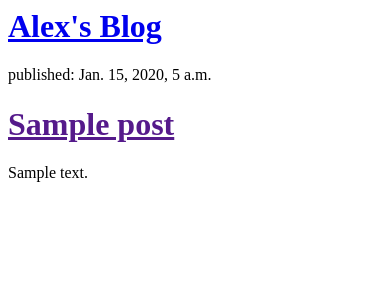
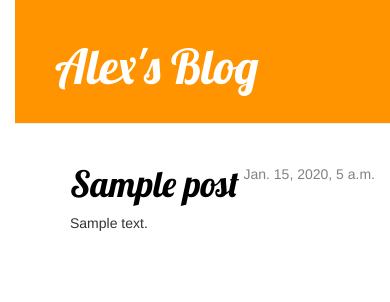
Before and after one commit to chutkan1/my-first-blog, a Django app: template blog/templates/blog/post_list.html in a window 390 px wide. Shown: the top 302 px of the page. Run offline with Django 3.2, Linux system fonts and the light colour scheme; the template is opened without the code that fills it: values that come from a table or form of the project are taken from there, others are empty; tables that the repository leaves empty hold one stand-in row (values such as "Sample post"); some libraries are stand-ins or nearby versions.

Commit message:
Added view and template for detailed blog post as well as CSS for the site.

```diff
--- /dev/null
+++ b/blog/static/css/blog.css
@@ -0,0 +1,73 @@
+.page-header {
+  background-color: #ff9400;
+  margin-top: 0;
+  padding: 20px 20px 20px 40px;
+}
+
+.page-header h1, .page-header h1 a, .page-header h1 a:visited, .page-header h1 a:active {
+  color: #ffffff;
+  font-size: 36pt;
+  text-decoration: none;
+}
+
+.content {
+  margin-left: 40px;
+}
+
+h1, h2, h3, h4 {
+  font-family: Lobster, sans-serif;
+}
+
+.date {
+  float: right;
+  color: #828282;
+}
+
+.save {
+  float: right;
+}
+
+.post-form textarea, .post-form input {
+  width: 100%;
+}
+
+.top-menu, .top-menu:hover, .top-menu:visited {
+  color: #ffffff;
+  float: right;
+  font-size: 26pt;
+  margin-right: 20px;
+}
+
+.post {
+  margin-bottom: 70px;
+}
+
+.post h1 a, .post h1 a:visited {
+  color: #000000;
+}
+
+
+
+
+
+
+
+
+
+
+
+
+
+
+
+
+
+
+
+
+
+
+
+body {
+  padding-left: 15px;
+}
--- /dev/null
+++ b/blog/templates/blog/base.html
@@ -0,0 +1,27 @@
+{% load staticfiles %}
+<html>
+
+  <head>
+    <title>Alex's Blog</title>
+    <link rel="stylesheet" href="//maxcdn.bootstrapcdn.com/bootstrap/3.2.0/css/bootstrap.min.css">
+    <link rel="stylesheet" href="//maxcdn.bootstrapcdn.com/bootstrap/3.2.0/css/bootstrap-theme.min.css">
+    <link rel='stylesheet' href="{% static 'css/blog.css' %}">
+    <link href='https://fonts.googleapis.com/css?family=Lobster&subset=latin,latin-ext' rel='stylesheet' type='text/css'>
+  </head>
+
+  <body>
+
+    <div class='page-header'>
+      <h1><a href='/'>Alex's Blog</a></h1>
+    </div>
+
+    <div class='content container'>
+      <div class='row'>
+        <div class='col-md-8'>
+          {% block content %}
+          {% endblock %}
+        </div>
+      </div>
+    </div>
+  </body>
+</html>
--- a/blog/templates/blog/post_list.html
+++ b/blog/templates/blog/post_list.html
@@ -1,23 +1,18 @@
-<html>
+{% extends 'blog/base.html' %}
 
-  <head>
-    <title>Alex's Blog</title>
-  </head>
-
-  <body>
-
-    <div>
-      <h1><a href='/'>Alex's Blog</a></h1>
+{% block content %}
+  {% for post in posts %}
+    <div class='post'>
+      <!-- legacy date format
+      <div class='date'>
+        <p>published: {{ post.published_date }}</p>
+      </div>
+      -->
+      <div class='date'>
+        {{ post.published_date }}
+      </div>
+      <h1><a href="{% url 'post_detail' pk=post.pk %}">{{ post.title }}</a></h1>
+      <p>{{ post.text|linebreaks }}</p>
     </div>
-
-    {% for post in posts %}
-      <div>
-        <p>published: {{ post.published_date }}</p>
-        <h1><a href=''>{{ post.title }}</a></h1>
-        <p>{{ post.text|linebreaks }}</p>
-      </div>
-    {% endfor %}
-
-  </body>
-
-</html>
+  {% endfor %}
+{% endblock %}
--- a/blog/urls.py
+++ b/blog/urls.py
@@ -2,5 +2,6 @@ from django.conf.urls import url
 from . import views
 
 urlpatterns = [
-    url(r'^$', views.post_list, name='post_list')
+    url(r'^post/(?P<pk>[0-9]+)/$', views.post_detail, name='post_detail'),
+    url(r'^$', views.post_list, name='post_list'),
 ]
--- a/blog/views.py
+++ b/blog/views.py
@@ -1,4 +1,4 @@
-from django.shortcuts import render
+from django.shortcuts import render, get_object_or_404
 from django.utils import timezone
 from .models import Post
 # Create your views here.
@@ -6,3 +6,7 @@ from .models import Post
 def post_list(request):
     posts = Post.objects.filter(published_date__lte=timezone.now()).order_by('-published_date')
     return render(request, 'blog/post_list.html', {'posts': posts})
+
+def post_detail(request, pk):
+    post = get_object_or_404(Post, pk=pk)
+    return render(request, 'blog/post_detail.html', {'post' : post})
```
Also changed, not shown: blog/templates/blog/post_detail.html (added, +13 -0 lines).
